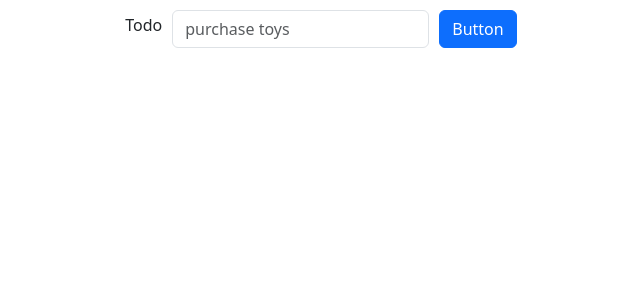
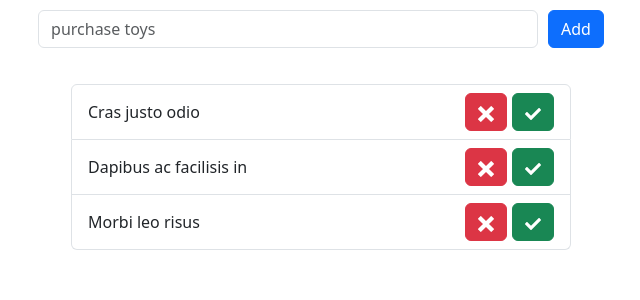
Before and after one commit to naitikp2002/todo-async, a React (Create React App) app: page / in a window 1280 px wide. Shown: the top 300 px of the page, without its empty margins (319-959 px from the left). Built offline with nearby package versions, Linux system fonts and the light colour scheme; the HTML template or start-up script is replaced by a standard one.

Commit message:
config UI

```diff
--- a/package.json
+++ b/package.json
@@ -10,6 +10,7 @@
     "react": "^18.2.0",
     "react-bootstrap": "^2.10.2",
     "react-dom": "^18.2.0",
+    "react-icons": "^5.1.0",
     "react-scripts": "5.0.1",
     "uuid": "^9.0.1",
     "web-vitals": "^2.1.4"
--- a/src/App.js
+++ b/src/App.js
@@ -1,9 +1,11 @@
 import "./App.css";
 import InputForm from "./components/InputForm.js";
 import 'bootstrap/dist/css/bootstrap.min.css';
+import Lists from "./components/Lists.js";
 function App() {
   return <>
     <InputForm />
+    <Lists/>
   </>;
 }
 
--- a/src/components/InputForm.js
+++ b/src/components/InputForm.js
@@ -3,16 +3,14 @@ import Form from "react-bootstrap/Form";
 
 const InputForm = () => {
   return (
-    <div
-      style={{
-        padding: "10px",
-        width: "100vw",
+
+      <Form style={{
+        padding:"10px",
+        width: "100%",
         display: "flex",
         justifyContent: "center",
         alignItems: "center",
-      }}
-    >
-      <Form>
+      }}>
         <Form.Group
           style={{
             // width: "100vw",
@@ -24,7 +22,7 @@ const InputForm = () => {
           className="mb-3 d-flex"
           controlId="exampleForm.ControlInput1"
         >
-          <Form.Label
+          {/* <Form.Label
             style={{
               display: "flex",
               justifyContent: "center",
@@ -32,15 +30,14 @@ const InputForm = () => {
             }}
           >
             Todo
-          </Form.Label>
+          </Form.Label> */}
 
-          <Form.Control type="email" placeholder="purchase toys" />
+          <Form.Control style={{width:"500px"}} type="text" placeholder="purchase toys" />
           <button class="btn btn-primary" type="submit">
-            Button
+            Add
           </button>
         </Form.Group>
       </Form>
-    </div>
   );
 };
 
--- /dev/null
+++ b/src/components/ListItem.js
@@ -0,0 +1,24 @@
+import { Button } from "react-bootstrap";
+import React from "react";
+import { ImCross } from "react-icons/im";
+import { FaCheck } from "react-icons/fa";
+const ListItem = () => {
+  return (
+    <ul style={{ width: "500px" }} className="list-group">
+      <li className="list-group-item d-flex justify-content-between align-items-center">
+        Cras justo odio
+        <div style={{display:"flex", justifyContent:"center", alignItems:"center", float:"right", gap:"5px"}}><Button variant="danger"><ImCross /></Button><Button variant="success"><FaCheck /></Button></div>
+      </li>
+      <li className="list-group-item d-flex justify-content-between align-items-center">
+        Dapibus ac facilisis in
+        <div style={{display:"flex", justifyContent:"center", alignItems:"center", float:"right", gap:"5px"}}><Button variant="danger"><ImCross /></Button><Button variant="success"><FaCheck /></Button></div>
+      </li>
+      <li className="list-group-item d-flex justify-content-between align-items-center">
+        Morbi leo risus
+        <div style={{display:"flex", justifyContent:"center", alignItems:"center", float:"right", gap:"5px"}}><Button variant="danger"><ImCross /></Button><Button variant="success"><FaCheck /></Button></div>
+      </li>
+    </ul>
+  );
+};
+
+export default ListItem;
--- /dev/null
+++ b/src/components/Lists.js
@@ -0,0 +1,28 @@
+import React from "react";
+import ListItem from "./ListItem";
+
+const Lists = () => {
+  return (
+    <div
+      style={{
+        padding: "10px",
+        display: "flex",
+        justifyContent: "normal",
+        alignItems: "center",
+      }}
+    >
+      <div
+        style={{
+          display: "flex",
+          justifyContent: "center",
+          alignItems: "center",
+          width: "100%",
+        }}
+      >
+        <ListItem/>
+      </div>
+    </div>
+  );
+};
+
+export default Lists;
```
Also changed, not shown: 1 other file (tests, documents, lock files or other folders).
